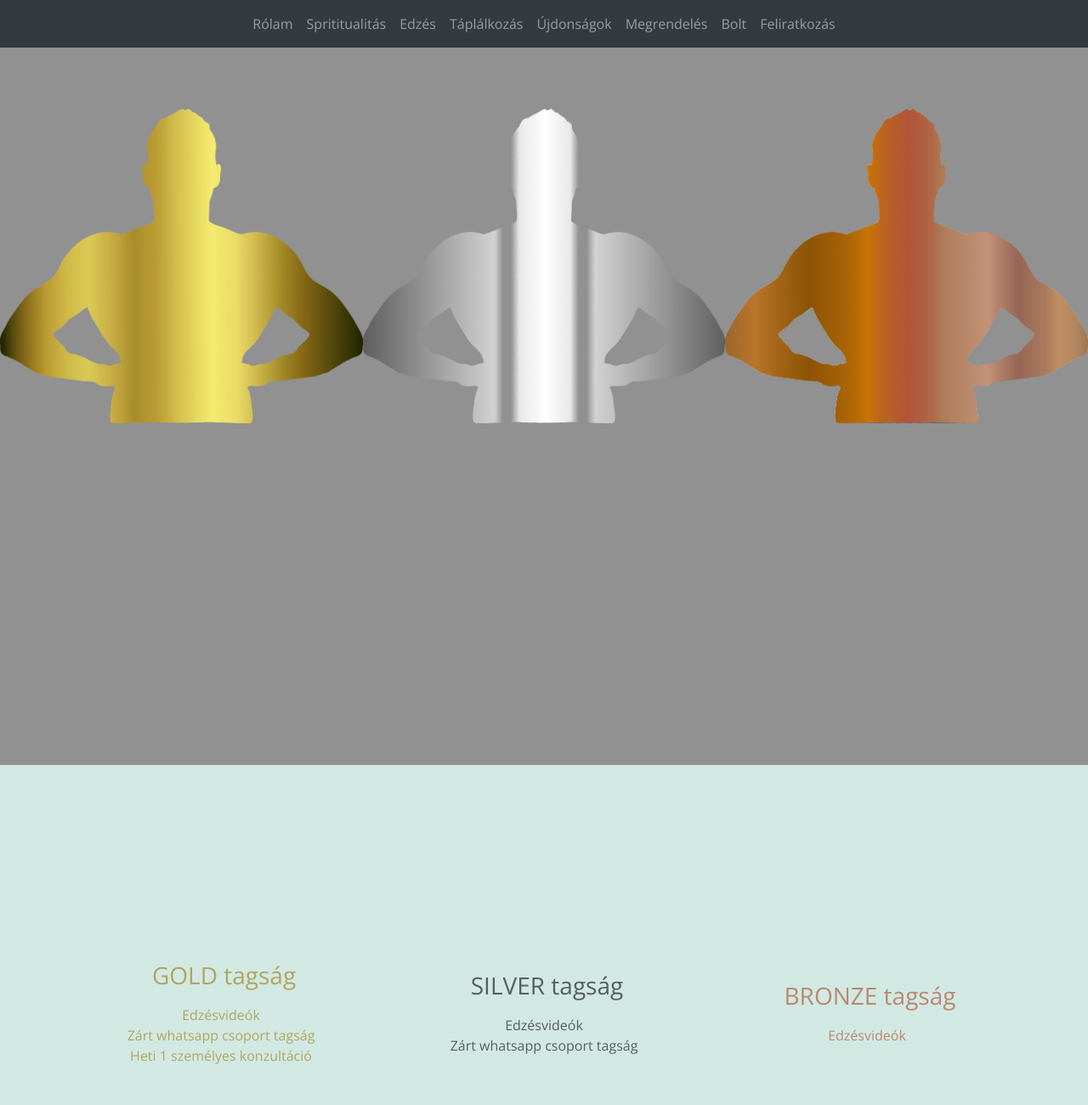
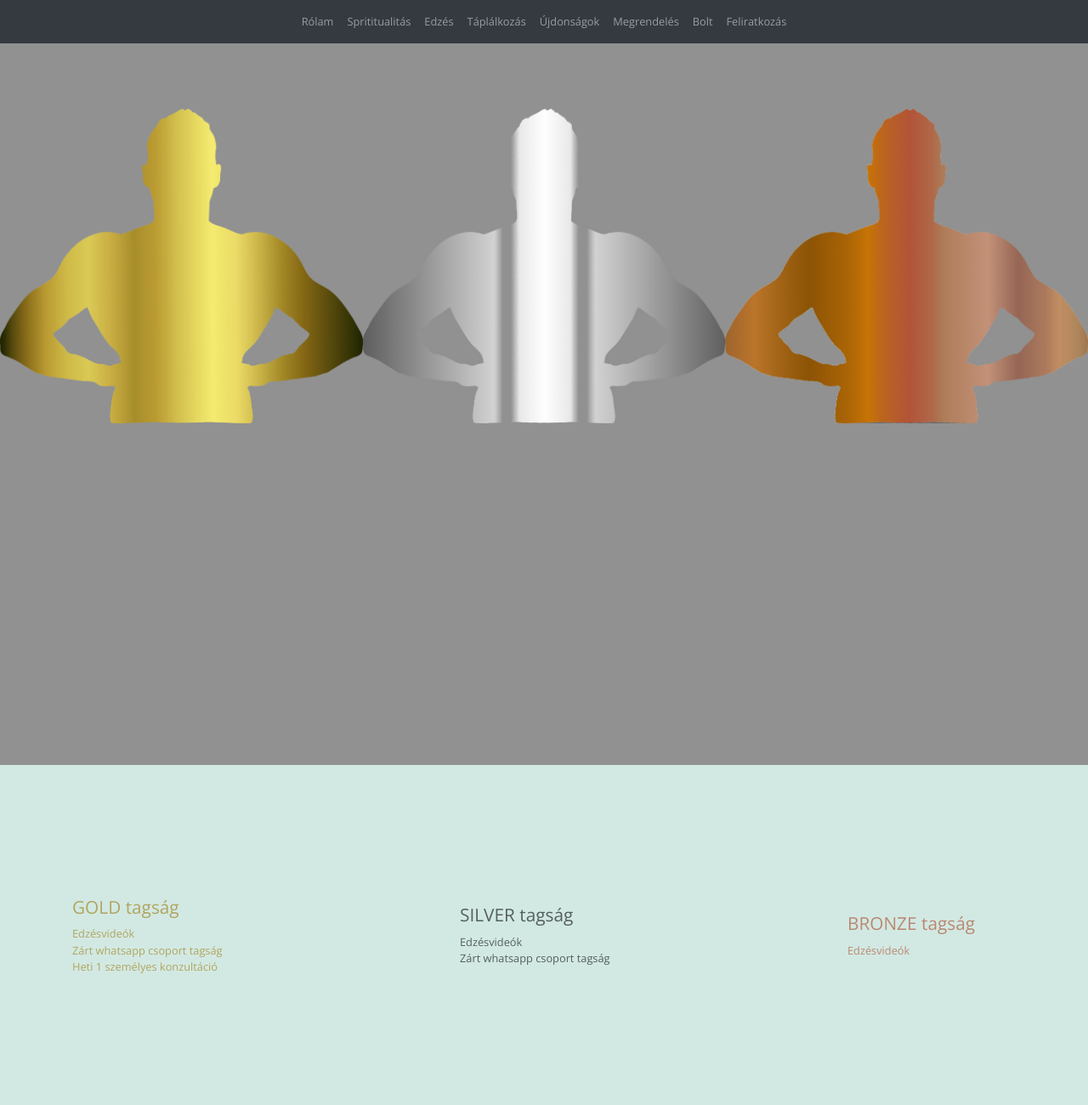
Before and after one commit to noraanovakk/davidczesznak, a plain HTML site: page membership.html in a window 1280 px wide. Shown: the top 1300 px of the page at 85% size. Drawn offline with nearby package versions, Linux system fonts and the light colour scheme.

Commit message:
optimize for mobile

```diff
--- a/css/index.css
+++ b/css/index.css
@@ -4,7 +4,7 @@ body {
 
 .parallax {
   display: flex;
-  min-height: 400px;
+  height: 400px;
   background-attachment: fixed;
   background-position: center;
   background-repeat: no-repeat;
@@ -14,11 +14,12 @@ body {
 
 .column {
   padding: 0;
-  margin-top: 25%;
+  margin-top: 10%;
   margin-bottom: 25%;
-  margin-left: 2.5%;
-  height: 95%;
-  width: 95%;
+  padding-bottom: 25%;
+  margin-left: 0;
+  height: 100%;
+  width: 100%;
 }
 
 .content {
@@ -45,16 +46,16 @@ p {
 
 @media only screen and (min-width: 992px) {
   .parallax {
-    min-height: 900px;
+    height: 1000px;
   }
 
   .column {
     padding: 0;
-    margin-top: 5%;
-    margin-bottom: 5%;
-    margin-left: 25%;
-    height: 50%;
-    width: 50%;
+    margin-top: 8%;
+    margin-bottom: 0;
+    margin-left: 13.5%;
+    height: 70%;
+    width: 70%;
   }
 
   .content {
--- a/css/membership.css
+++ b/css/membership.css
@@ -1,72 +1,28 @@
 body {
   font-family: "Open Sans", sans-serif;
 }
-
 .parallax {
 	display: flex;
 	background-color: #919191;
-  min-height: 900px;
+	max-height: 400px;
 	background-attachment: fixed;
 	background-position: center;
 	background-repeat: no-repeat;
 	background-size: cover;
 }
 
-.column {
+.column{
 	flex: 33.33%;
 	padding: 0;
 	margin-top: 10%;
 	margin-bottom: 10%;
-  height: 100%;
-  width: 100%;
+	height: 100px;
+	width: 40px;
 }
 
-.col{
-	text-align: center;
+.col {
+	text-align: left;
 }
-
-h3{
-	margin: 50% 0 5% 2%;
-}
-
-.container{
-	max-height: 500px;
-}
-
-/*
-.hover14 figure {
-	position: relative;
-}
-.hover14 figure::before {
-	position: absolute;
-	top: 0;
-	left: -75%;
-	z-index: 2;
-	display: block;
-	content: '';
-	width: 50%;
-	height: 100%;
-	background: -webkit-linear-gradient(left, rgba(255,255,255,0) 0%, rgba(255,255,255,.3) 100%);
-	background: linear-gradient(to right, rgba(255,255,255,0) 0%, rgba(255,255,255,.3) 100%);
-	-webkit-transform: skewX(-25deg);
-	transform: skewX(-25deg);
-}
-.hover14 figure:hover::before {
-	-webkit-animation: shine .75s;
-	animation: shine .75s;
-}
-@-webkit-keyframes shine {
-	100% {
-		left: 125%;
-	}
-}
-@keyframes shine {
-	100% {
-		left: 125%;
-	}
-}
-*/
-
 .row {
 	margin-top: 5%;
 	opacity: 0.7;
@@ -74,8 +30,59 @@ h3{
 
 .gold {
 	color: #a38928;
+	margin-top: 20%;
+	margin-left: 5%;
+}
+
+.silver{
+	margin-top: 8%;
 }
 
 .bronze {
 	color: #b06042;
 }
+
+h3{
+	font-size: 1.3em;
+	text-align: left;
+}
+
+ul{
+	font-size: .8em;
+}
+
+
+@media only screen and (min-width: 992px) {
+  .parallax {
+    min-height: 900px;
+  }
+
+  .column {
+    height: 90%;
+    width: 90%;
+  }
+
+  h3 {
+    margin: 50% 0 5% 0;
+  }
+
+	.bronze{
+		margin-left: 20%;
+	}
+
+	.gold{
+		margin-top: 0;
+		margin-left: 0;
+	}
+
+	.silver{
+		margin-left: 20%;
+		margin-top: 0;
+	}
+
+  .container {
+    max-height: 500px;
+  }
+
+
+}
--- a/css/subscribe.css
+++ b/css/subscribe.css
@@ -4,36 +4,45 @@ body {
 
 .parallax {
     background-image: url('/img/NEW.jpg');
-    min-height: 550px;
+    min-height: 400px;
     background-attachment: fixed;
     background-position: center;
     background-repeat: no-repeat;
+    background-size: cover;
 }
 
 .container {
     opacity: .5;
     margin-top: 10%;
-
 }
 
 .form-group{
-    min-width: 500px;
-    margin-left: 63%;
+    margin-left: 5%;
 }
 
-.btn {
-    margin-top: 2em;
+input{
+    min-width: 300px;
 }
+
+.btn{
+    margin-top: 10%;
+}
+
+
 
 @media only screen and (min-width: 992px) {
     .parallax {
-        background-image: url('/img/NEW.jpg');
         min-height: 1033px;
-        background-attachment: fixed;
-        background-position: center;
-        background-repeat: no-repeat;
-        background-size: cover;
         margin-bottom: -10rem;
     }
 
+    .form-group{
+        min-width: 500px;
+        margin-left: 63%;
+    }
+
+    .btn {
+        margin-top: 2em;
+    }
+
 }
--- a/membership.html
+++ b/membership.html
@@ -41,7 +41,6 @@
                     aria-expanded="false" aria-label="Toggle navigation">
                     <span class="navbar-toggler-icon"></span>
                 </button>
-                <h5 class="navbar-name">Czesznak Dávid</h5>
             </nav>
         </div>
 
```
Also changed, not shown: order.html (+0 -1 lines), shop.html (+0 -1 lines), subscribe.html (+0 -1 lines). Lines whose indentation alone changed are shown as unchanged.
